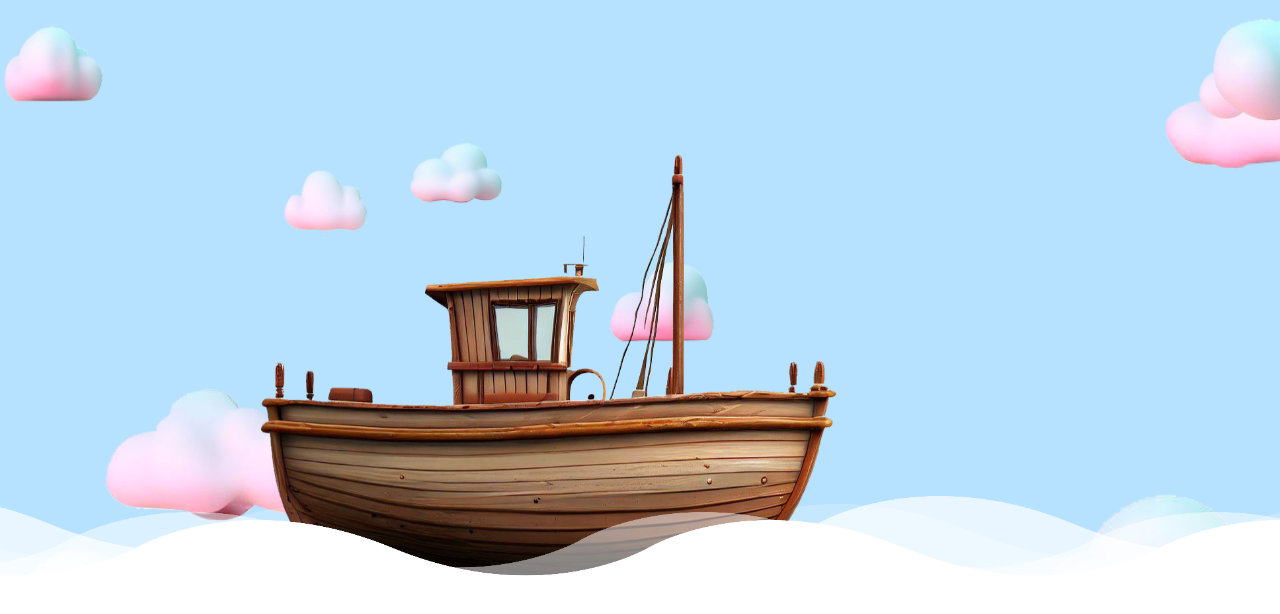
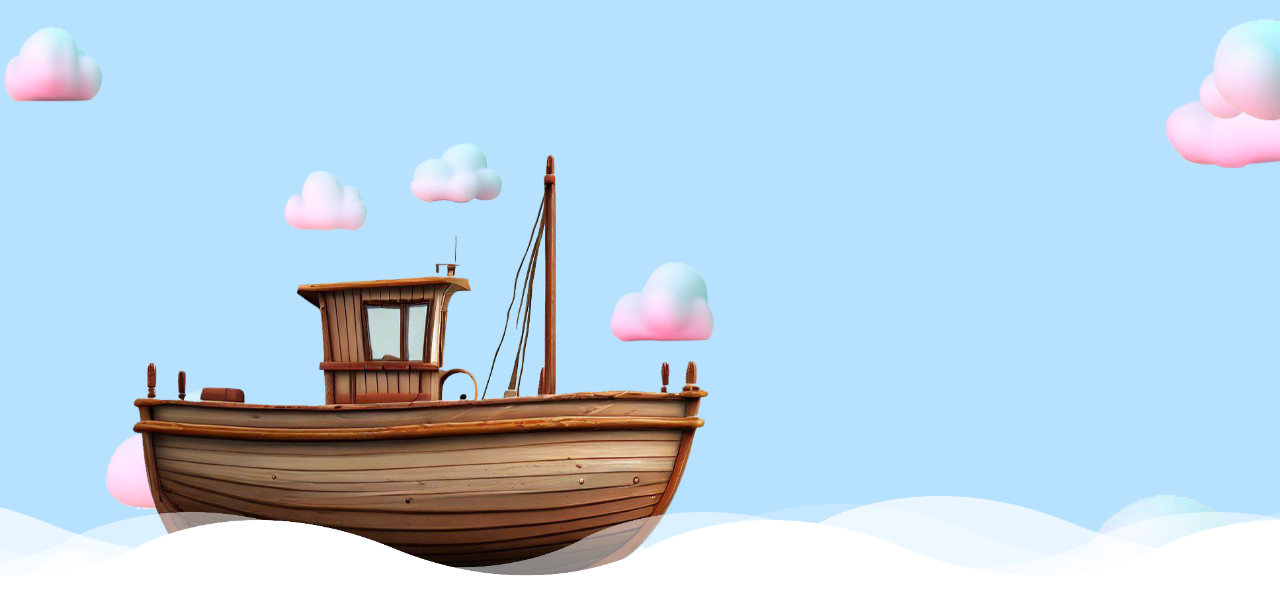
Before and after one commit to RuoningJin/open-box-game, a React (Create React App) app in the folder client/: page /main in a window 1280 px wide. Shown: the top 614 px of the page. Built offline with nearby package versions, Linux system fonts and the light colour scheme; a web font is replaced by a local one.

Commit message:
minor change of the boat position

```diff
--- a/client/src/components/main/FishingBackground.scss
+++ b/client/src/components/main/FishingBackground.scss
@@ -11,7 +11,7 @@
     position: absolute;
     z-index: 999;
     bottom: 0;
-    left: 20vw;
+    left: 10vw;
     width: 100%;
     background-size: 45vw;
     height: 80vh;
```
